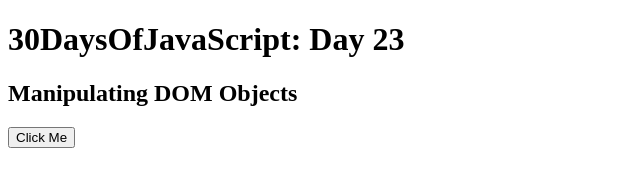
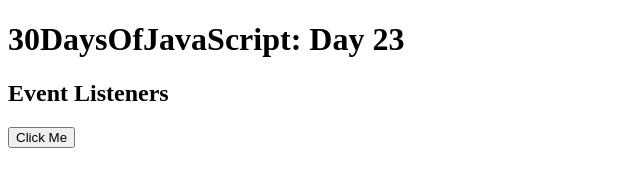
Before and after one commit to AaryanManghnani/-Practise-HTML5-JavaScript-Course, a plain HTML site: page JSCodeStreak/Day23/Day23.html in a window 1280 px wide. Shown: the whole page, without its empty margins (0-640 px from the left). Drawn offline with Linux system fonts and the light colour scheme.

Commit message:
Update Day23.html

```diff
--- a/JSCodeStreak/Day23/Day23.html
+++ b/JSCodeStreak/Day23/Day23.html
@@ -7,7 +7,7 @@
 
 <body>
 	<h1>30DaysOfJavaScript: Day 23</h1>
-	<h2>Manipulating DOM Objects</h2>
+	<h2>Event Listeners</h2>
     <button>Click Me</button>
 
 	<script src="Day23.js"></script>
```
